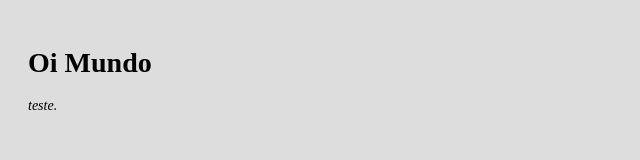
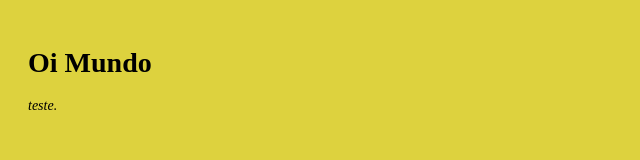
Before and after one commit to JosimarReis/testeGit, a plain HTML site: page index.html in a window 1280 px wide. Shown: the whole page, without its empty margins (0-640 px from the left). Drawn offline with Linux system fonts and the light colour scheme.

Commit message:
adicionado estilo no index

```diff
--- a/assets/css/style.css
+++ b/assets/css/style.css
@@ -1,6 +1,6 @@
 body{
     padding: 20px;
-    background-color: #ddd;
+    background-color: #ddd23e;
     font-size: 14px;
 
 }
```
